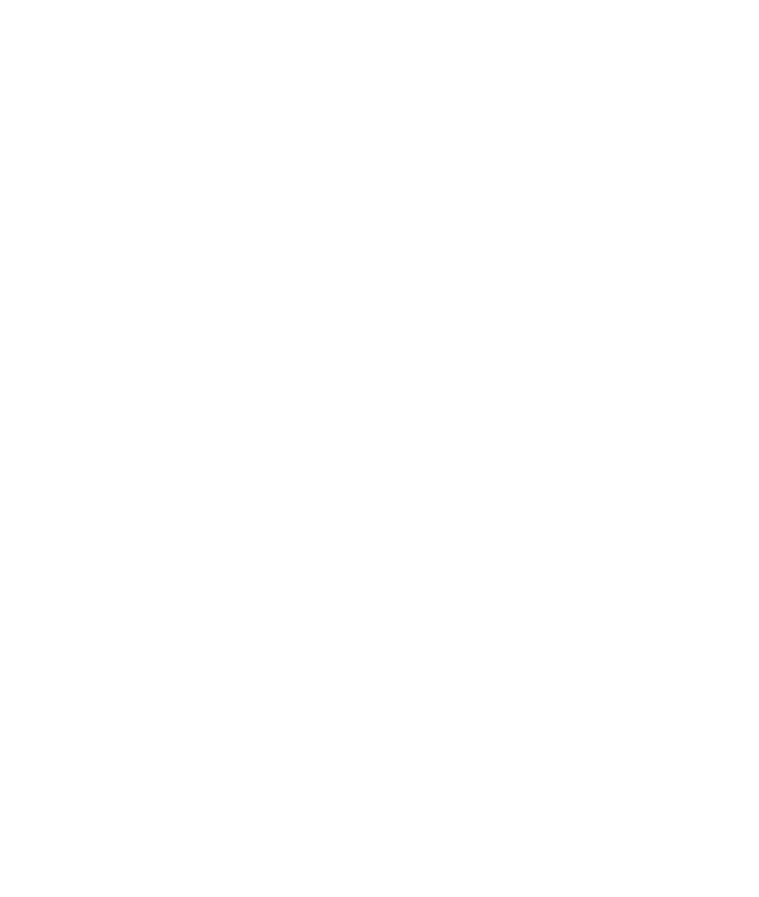
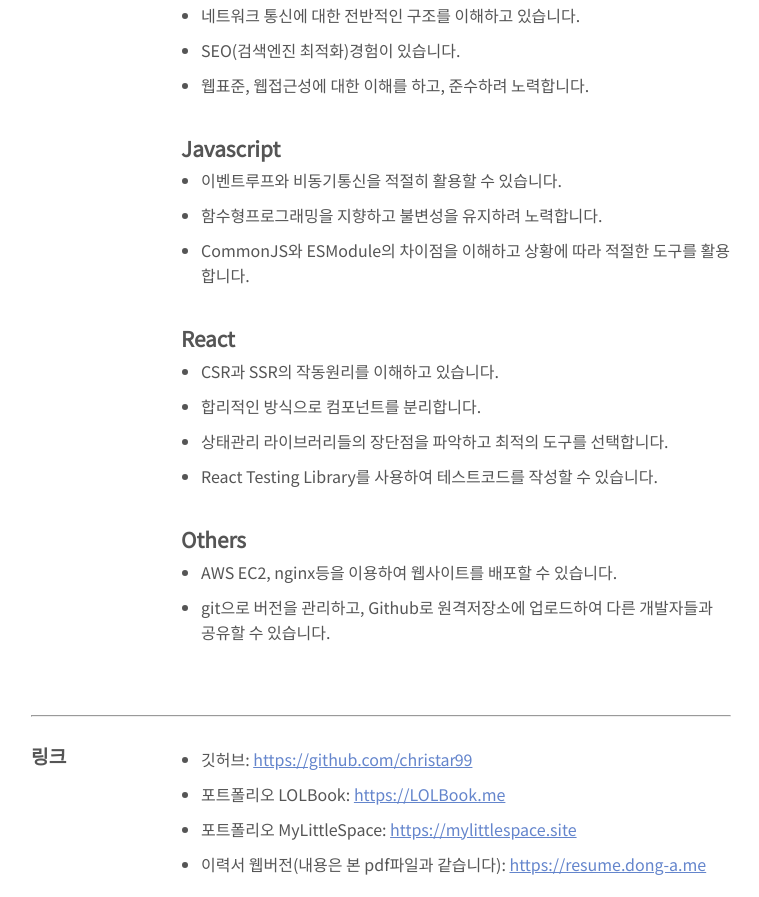
Before and after one commit to christar99/resume, a Next.js app: page / in a window 1280 px wide. Shown: the part 1900-2797 px from the top of the page, without its empty margins (259-1018 px from the left). Before the commit the page ends 2043 px from the top, so only its background shows below. Built offline with nearby package versions, Linux system fonts and the light colour scheme.

Commit message:
이력서 완성

```diff
--- a/src/pages/index.tsx
+++ b/src/pages/index.tsx
@@ -32,7 +32,7 @@
                             웹사이트 전체 리팩토링. css프레임워크 vuetify 적용 및 타입스크립트 도입
                         </ContentList>
                         <ContentList>
-                            알고리즘, 네트워킹요청 개선.
+                            알고리즘, 네트워킹요청 개선.{" "}
                             <Emphasis>메인페이지 진입시간 3초 → 1.5초 이하로 감소</Emphasis>
                         </ContentList>
                         <ContentList>
@@ -64,7 +64,7 @@
                     <CompanyName>LOLBook</CompanyName>
                     <Period>2022.12 - 현재</Period>
                 </SectionTop>
-                <SectionContent>
+                <SectionContent style={{ marginBottom: "40px" }}>
                     <ContentUL>
                         <ContentList>
                             신입 준비 때 만들었던 LOLCord를 개선하여 만든 웹. Next.js, Typescript, Tanstack Query, jotai
@@ -123,10 +123,67 @@
                                 라이브러리의 작동원리를 이해하고 그에 따른 해결책을 찾습니다.
                             </ContentList>
                         </ContentUL>
-                        <SkillCategory>WEB</SkillCategory>
-                        <ContentUL></ContentUL>
+                        <SkillCategory>Web</SkillCategory>
+                        <ContentUL>
+                            <ContentList>네트워크 통신에 대한 전반적인 구조를 이해하고 있습니다.</ContentList>
+                            <ContentList>SEO(검색엔진 최적화)경험이 있습니다.</ContentList>
+                            <ContentList>웹표준, 웹접근성에 대한 이해를 하고, 준수하려 노력합니다.</ContentList>
+                        </ContentUL>
+                        <SkillCategory>Javascript</SkillCategory>
+                        <ContentUL>
+                            <ContentList>이벤트루프와 비동기통신을 적절히 활용할 수 있습니다.</ContentList>
+                            <ContentList>함수형프로그래밍을 지향하고 불변성을 유지하려 노력합니다.</ContentList>
+                            <ContentList>
+                                CommonJS와 ESModule의 차이점을 이해하고 상황에 따라 적절한 도구를 활용합니다.
+                            </ContentList>
+                        </ContentUL>
+                        <SkillCategory>React</SkillCategory>
+                        <ContentUL>
+                            <ContentList>CSR과 SSR의 작동원리를 이해하고 있습니다.</ContentList>
+                            <ContentList>합리적인 방식으로 컴포넌트를 분리합니다.</ContentList>
+                            <ContentList>
+                                상태관리 라이브러리들의 장단점을 파악하고 최적의 도구를 선택합니다.
+                            </ContentList>
+                            <ContentList>React Testing Library를 사용하여 테스트코드를 작성할 수 있습니다.</ContentList>
+                        </ContentUL>
+                        <SkillCategory>Others</SkillCategory>
+                        <ContentUL>
+                            <ContentList>AWS EC2, nginx등을 이용하여 웹사이트를 배포할 수 있습니다.</ContentList>
+                            <ContentList>
+                                git으로 버전을 관리하고, Github로 원격저장소에 업로드하여 다른 개발자들과 공유할 수
+                                있습니다.
+                            </ContentList>
+                        </ContentUL>
                     </SectionContent>
                 </OtherSection>
+                <Divider />
+                <OtherSection>
+                    <SubTitle>링크</SubTitle>
+                    <SectionContent noPadding={true}>
+                        <ContentUL>
+                            <ContentList>
+                                깃허브: <Link href="https://github.com/christar99">https://github.com/christar99</Link>
+                            </ContentList>
+                            <ContentList>
+                                포트폴리오 LOLBook: <Link href="https://LOLBook.me">https://LOLBook.me</Link>
+                            </ContentList>
+                            <ContentList>
+                                포트폴리오 MyLittleSpace:{" "}
+                                <Link href="https://mylittlespace.site">https://mylittlespace.site</Link>
+                            </ContentList>
+                            <ContentList>
+                                이력서 웹버전(내용은 본 pdf파일과 같습니다):{" "}
+                                <Link href="https://resume.dong-a.me">https://resume.dong-a.me</Link>
+                            </ContentList>
+                        </ContentUL>
+                    </SectionContent>
+                </OtherSection>
+                <Footer>
+                    <Thanks>감사합니다.</Thanks>
+                    <FooterInfo>
+                        FrontEnd Developer <Hash>@Dong-A</Hash>
+                    </FooterInfo>
+                </Footer>
             </PageWrap>
         </OverflowWrap>
     );
@@ -191,7 +248,7 @@
 `;
 
 const SubTitle = styled.h2`
-    width: 150px;
+    min-width: 150px;
     font-size: 1.2rem;
     font-weight: 700;
 `;
@@ -208,7 +265,7 @@
 `;
 
 const SectionContent = styled.section<{ noPadding?: boolean }>`
-    padding-left: ${(props) => (props.noPadding ? `10%` : `22%`)};
+    padding-left: ${(props) => (props.noPadding ? 0 : `22%`)};
 `;
 
 const ProejctName = styled.p`
@@ -248,3 +305,25 @@
     font-weight: 900;
     margin-bottom: 10px;
 `;
+
+const Footer = styled.footer`
+    margin-top: 100px;
+    margin-bottom: 30px;
+    display: flex;
+    flex-direction: column;
+    align-items: center;
+    gap: 10px;
+`;
+
+const Thanks = styled.p`
+    font-size: 1.2rem;
+    font-style: italic;
+`;
+
+const FooterInfo = styled.p`
+    font-size: 1rem;
+`;
+
+const Hash = styled.span`
+    color: #6485cc;
+`;
```
